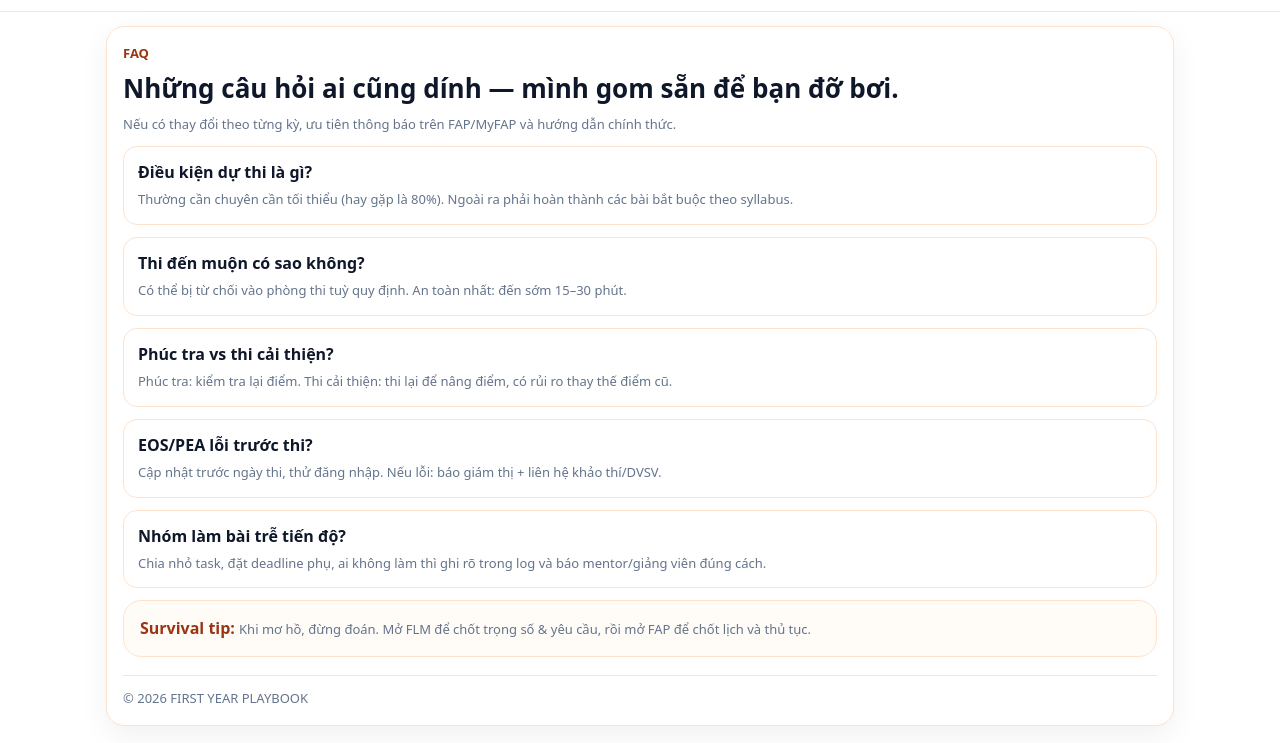
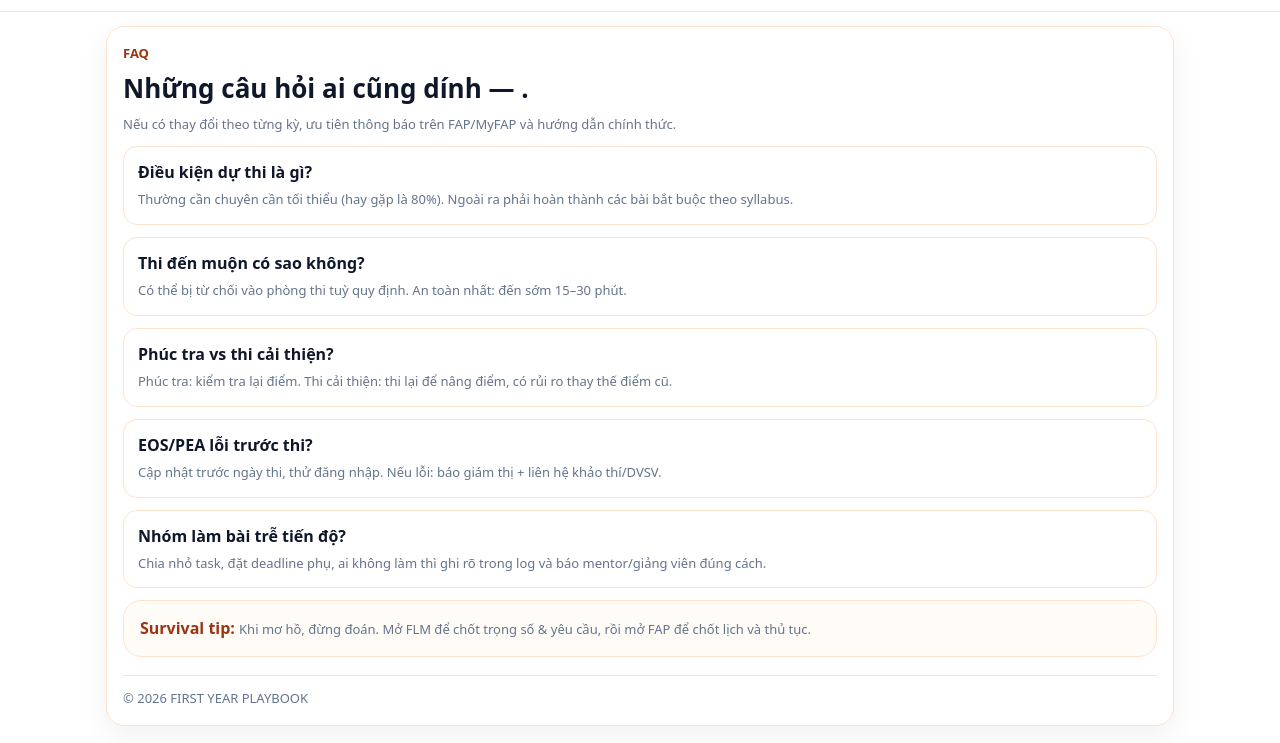
Before and after one commit to hongphucds200123-web/First-Year-Playbook-2.0.0.0, a plain HTML site: page faq.html in a window 1280 px wide. Shown: the part 57-800 px from the top of the page. Drawn offline with Linux system fonts and the light colour scheme.

Commit message:
Update faq.html

```diff
--- a/faq.html
+++ b/faq.html
@@ -67,7 +67,7 @@ const $=id=>document.getElementById(id);
 const T={
  vi:{
   tagline:"Multi-page • mỗi mục mở tab mới • trắng/cam",
-  title:"Những câu hỏi ai cũng dính — mình gom sẵn để bạn đỡ bơi.",
+  title:"Những câu hỏi ai cũng dính — .",
   sub:"Nếu có thay đổi theo từng kỳ, ưu tiên thông báo trên FAP/MyFAP và hướng dẫn chính thức.",
   qas:[
     ["Điều kiện dự thi là gì?","Thường cần chuyên cần tối thiểu (hay gặp là 80%). Ngoài ra phải hoàn thành các bài bắt buộc theo syllabus."],
```
